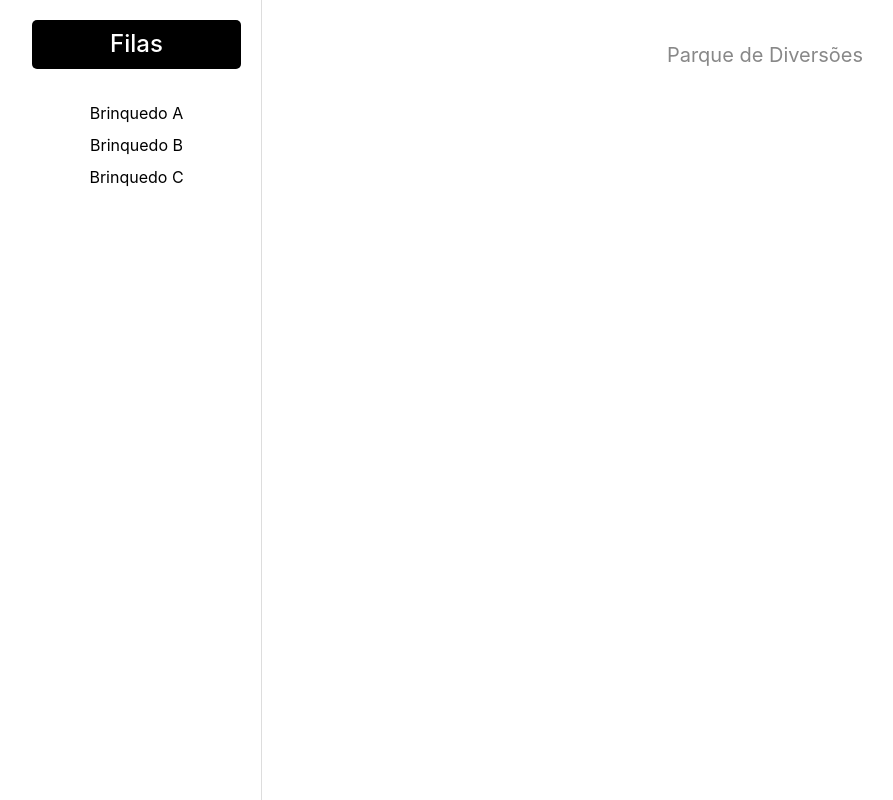
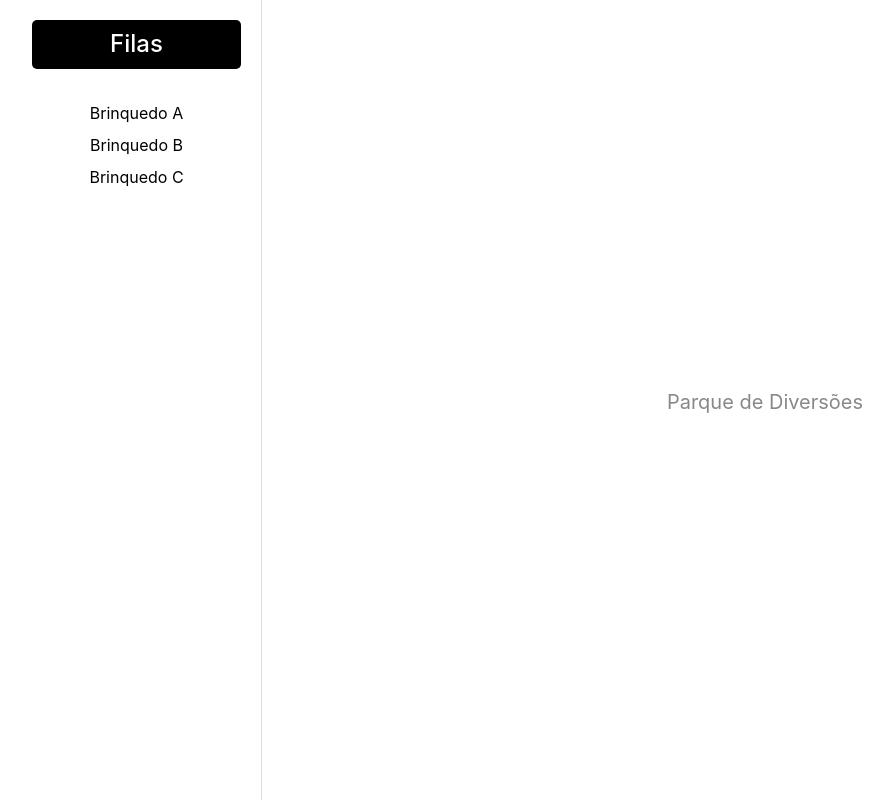
Before and after one commit to gsilva1602/amusement-park, a Flask app: page /list in a window 1280 px wide. Shown: the whole page, without its empty margins (0-893 px from the left). Run offline with Flask 3, Linux system fonts and the light colour scheme; some libraries are stand-ins or nearby versions.

Commit message:
last commit

```diff
--- a/static/list.css
+++ b/static/list.css
@@ -49,7 +49,7 @@ body, html {
     flex-grow: 1;
     padding: 20px;
     display: flex;
-    flex-direction: column;
+    justify-content: center;
     align-items: center;
 }
 
```
